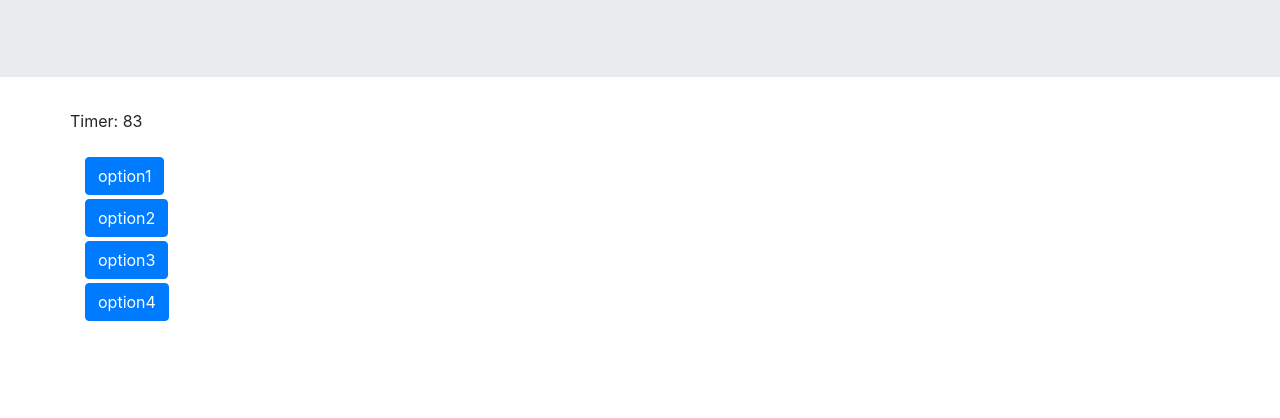
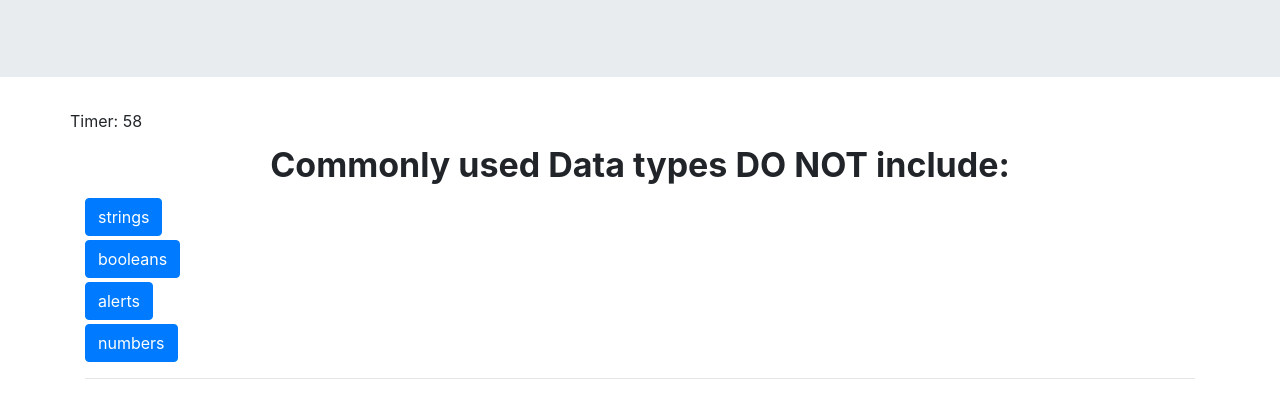
Before and after one commit to nipadedhia/QuizGenerator, a plain HTML site: page index.html in a window 1280 px wide. Both pictures are taken after a click on the button "Start". Shown: the part 150-568 px from the top of the page. Drawn offline with nearby package versions, Linux system fonts and the light colour scheme.

Commit message:
displayed score whenselect answer

```diff
--- a/index.html
+++ b/index.html
@@ -35,51 +35,73 @@
                 </div>
             </div>
 
-            <!-- Timer -->
-            <div class="row my-2" id="timer">
-                <!-- <div class="col-sm-12  mt-1"> -->
-                <h4></h4>
-                <hr>
-            </div>
+
 
             <!-- Section is created for quiz questions -->
+
+
             <section id="question-section">
+
+                <!-- Timer -->
+                <div class="row my-2" id="timer">
+                    <!-- <div class="col-sm-12  mt-1"> -->
+                    <h4></h4>
+                    <hr>
+                </div>
+
+                <!-- Listing questions and answers -->
                 <div class="row">
                     <div class="col-sm-12  mt-1">
-                        <h6 id="quiz"></h6>
+                        <h6 id="question"></h6>
                     </div>
                 </div>
                 <div class="row">
                     <div class="col-sm-12 mt-1">
-                        <button id="option1" type="button" class="btn btn-primary">option1</button>
+                        <button id="ans-opt1" type="button" class="btn btn-primary"
+                            onclick="renderQuiz()">option1</button>
                     </div>
                 </div>
                 <div class="row">
                     <div class="col-sm-12 mt-1">
-                        <button id="option2" type="button" class="btn btn-primary">option2</button>
+                        <button id="ans-opt2" type="button" class="btn btn-primary"
+                            onclick="renderQuiz()">option2</button>
                     </div>
                 </div>
 
                 <div class="row">
                     <div class="col-sm-12 mt-1">
-                        <button id="option3" type="button" class="btn btn-primary">option3</button>
+                        <button id="ans-opt3" type="button" class="btn btn-primary"
+                            onclick="renderQuiz()">option3</button>
                     </div>
                 </div>
 
                 <div class="row">
                     <div class="col-sm-12 mt-1">
-                        <button id="option4" type="button" class="btn btn-primary">option4</button>
+                        <button id="ans-opt4" type="button" class="btn btn-primary" onclick="renderQuiz()">option4
+                        </button>
+                    </div>
+                </div>
+
+                <hr>
+                <!-- Answer correct or wrong -->
+                <div class="row">
+                    <div class="col-sm-12 mt-1">
+                        <h6 id="answer"></h6>
+                    </div>
+                </div>
+                <div class="row">
+                    <div class="col-sm-12 mt-1">
+                        <!-- <form action=""></form>   fix this -->
                     </div>
                 </div>
             </section>
 
-            <!-- <div id="timer"></div>
-            <div class="questions"></div>
-            <div class="options"></div>
-            <div class="answers"></div> -->
-
-
-
+            <!-- displaying final score -->
+            <div class="row">
+                <div class="col-sm-12  mt-1">
+                    <h4 id="finalScore"></h4>
+                </div>
+            </div>
 
             <script src="./query.js"></script>
         </div>
--- a/query.js
+++ b/query.js
@@ -1,18 +1,18 @@
-var startEL = document.querySelector("#start");
+var startEl = document.querySelector("#start");
 var timeEl = document.querySelector("#timer");
-var questionEl = document.querySelector("#quiz");
-var optionsEL = document.querySelector("#option1");
+var questList = document.querySelector("#question");
+var ansList = document.querySelector("#ans-list");
+var ansOpt1 = document.querySelector("#ans-opt1");
+var ansOpt2 = document.querySelector("#ans-opt2");
+var ansOpt3 = document.querySelector("#ans-opt3");
+var ansOpt4 = document.querySelector("#ans-opt4");
+var answerEl = document.querySelector("#answer");
+var questionSection = document.querySelector("#question-section");
+var finalScoreEl = document.querySelector("#finalScore");
 
-var timeLeft = 90;
-
-// Start Quiz -- when click on Start button
-startEL.addEventListener("click", function () {
-  event.preventDefault();
-  startEL.style.display = "none";
-});
+var timeLeft;
 
 // Setting up timer when page is loaded
-
 function setTime() {
   var timerInterval = setInterval(function () {
     timeLeft--;
@@ -25,10 +25,9 @@ function setTime() {
 }
 
 //Calling timer function
-setTime();
+// setTime();
 
 //Quiz Ref:  Asset -- Demo gif
-
 //object to save the questions and answers. Last key value is used for saving the correct answers
 var quiz = {
   question: [
@@ -60,5 +59,53 @@ var quiz = {
     "parentheses",
     "terminal / bash",
   ],
-  corrAns: ["ansOpt3", "ansOpt2", "ansOpt4", "ansOpt3", "ansOpt1"],
+  corrAns: ["ans-opt3", "ans-opt2", "ans-opt4", "ans-opt3", "ans-opt1"],
 };
+
+questionSection.style.display = "none";
+
+// calling function for displaying questions when click on start button
+startEl.addEventListener("click", function () {
+  startQuiz();
+});
+
+function startQuiz() {
+  startEl.style.display = "none";
+  questionSection.style.display = "block";
+  renderQuiz();
+  timeLeft = 60;
+  setTime();
+}
+
+// var i = 0 is for index 0 is array. Function renderQuiz is to call out questions and 4 options from arrays
+var i = 0;
+function renderQuiz() {
+  if (i < 5) {
+    questList.textContent = quiz.question[i];
+    ansOpt1.textContent = quiz.ansOpt1[i];
+    ansOpt2.textContent = quiz.ansOpt2[i];
+    ansOpt3.textContent = quiz.ansOpt3[i];
+    ansOpt4.textContent = quiz.ansOpt4[i];
+    checkAnswer();
+    i++;
+  } else {
+    checkAnswer();
+    questionSection.style.display = "none";
+    scoreRender(); // calling scoreRender function
+  }
+}
+
+//defining scoreRender function for displaying final score
+function scoreRender() {
+  finalScoreEl.textContent = "Your final score is  " + timeLeft;
+}
+
+// Checking answer
+function checkAnswer() {
+  if (event.srcElement.id == quiz.corrAns[i - 1]) {
+    answerEl.textContent = "Your answer is correct";
+  } else if (i != 0) {
+    answerEl.textContent = "Your answer is wrong";
+    timeLeft -= 10;
+  }
+}
```
